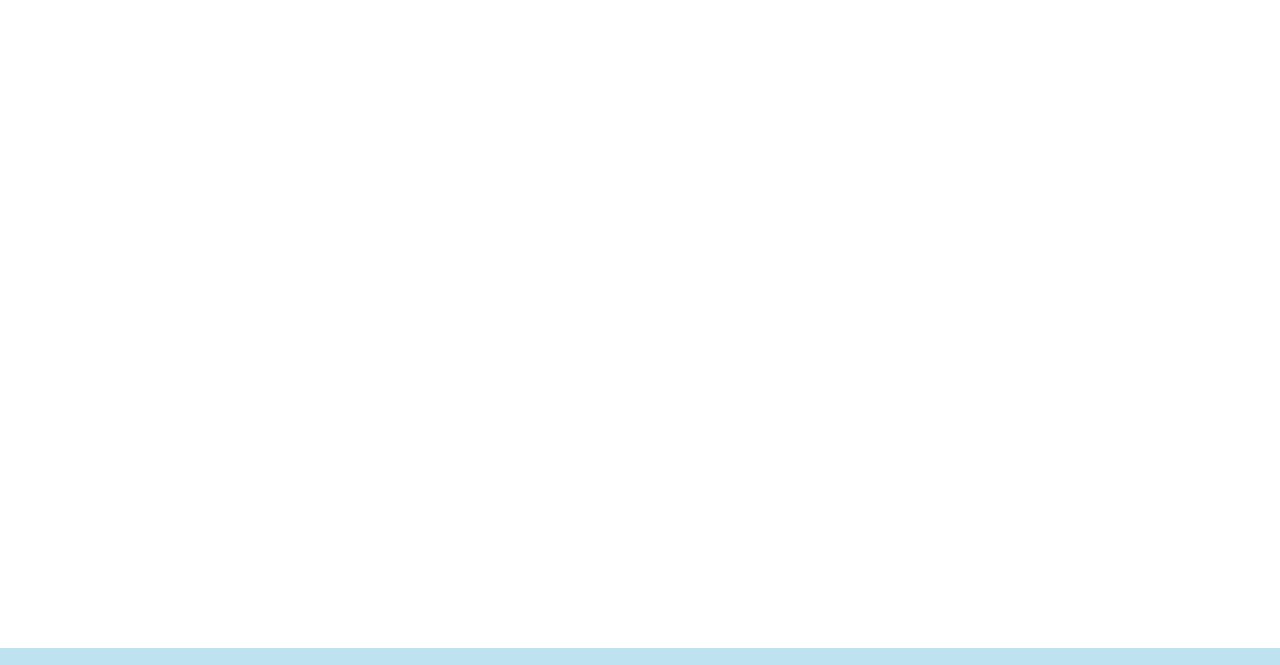
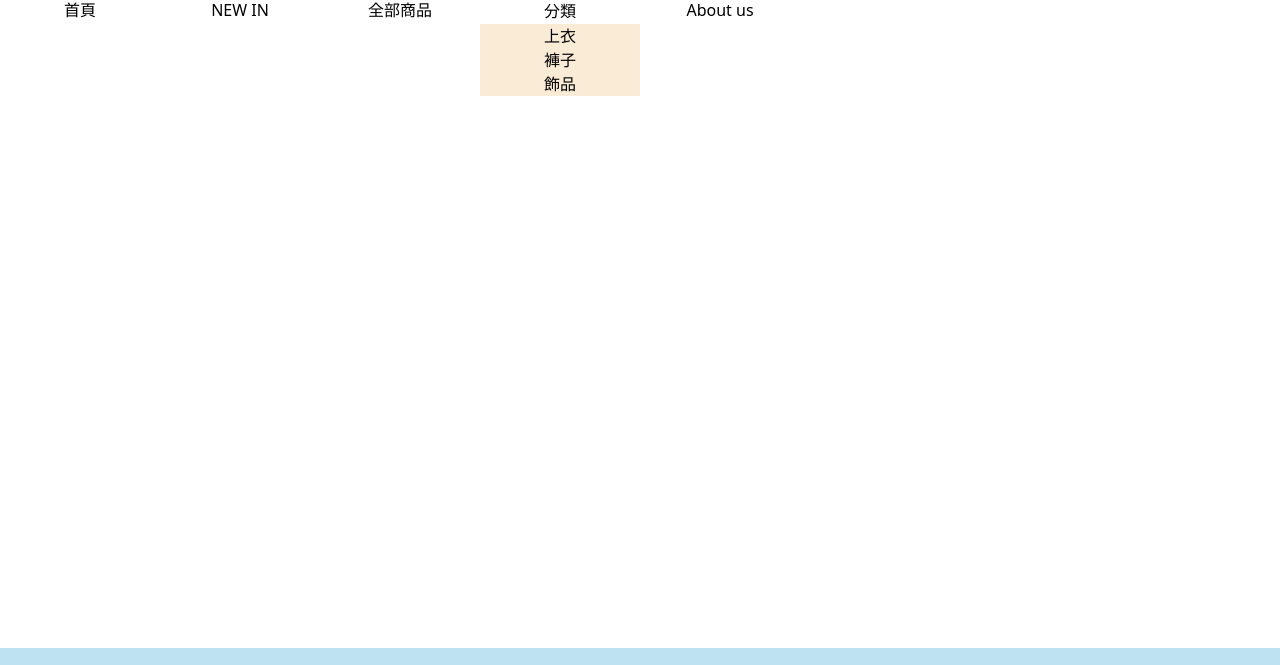
Before and after one commit to yun-7/yun, a plain HTML site: page DL_web/index.html in a window 1280 px wide. Shown: the part 82-747 px from the top of the page. Drawn offline with nearby package versions, Linux system fonts and the light colour scheme.

Commit message:
not done navbar

```diff
--- a/DL_web/css/teststyle.css
+++ b/DL_web/css/teststyle.css
@@ -75,6 +75,58 @@ header img {
 
 .righticon a {
     color: black;
+}
+
+/* navbar */
+.floatcenter {
+    position: relative;
+    float: left;
+    /* justify-content: center; */
+    /* text-align: center; */
+}
+
+nav {
+    position: relative;
+
+}
+
+nav a {
+    float: left;
+    text-decoration: none;
+    width: 160px;
+    text-align: center;
+    color: black;
+}
+
+.dropdown {
+    float: left;
+    text-align: center;
+
+}
+
+.dropdown button {
+    border: none;
+    width: 160px;
+    background: none;
+}
+
+.dropbtn {
+    text-align: center;
+}
+
+.dropdown .dropdown-content {
+    /* display: none; */
+
+}
+
+.dropdown .dropdown-content a {
+    min-width: 160px;
+    background-color: antiquewhite;
+}
+
+.dropdown-content a {
+    float: none;
+    display: block;
 }
 
 .offcanvas a {
--- a/DL_web/index.html
+++ b/DL_web/index.html
@@ -24,6 +24,26 @@
             <a href="login.html"><i class="fa-solid fa-user"></i></a>
         </div>
     </header>
+
+    <div class="floatcenter">
+        <nav>
+            <a href="">首頁</a>
+            <a href="">NEW IN</a>
+            <a href="">全部商品</a>
+            <div class="dropdown">
+                <button class="dropbtn">分類</button>
+                <div class="dropdown-content">
+                    <a href="#">上衣</a>
+                    <a href="#">褲子</a>
+                    <a href="#">飾品</a>
+                </div>
+            </div>
+            <a href="">About us</a>
+
+        </nav>
+    </div>
+
+
     <div class="offcanvas offcanvas-start text-bg-dark" id="sidenav">
         <div>
             <a href="index.html" class="subwords">
@@ -36,7 +56,7 @@
                 全部商品
             </a>
             <a href="" class="subwords">
-                首頁
+                About us
             </a>
         </div>
     </div>
```
